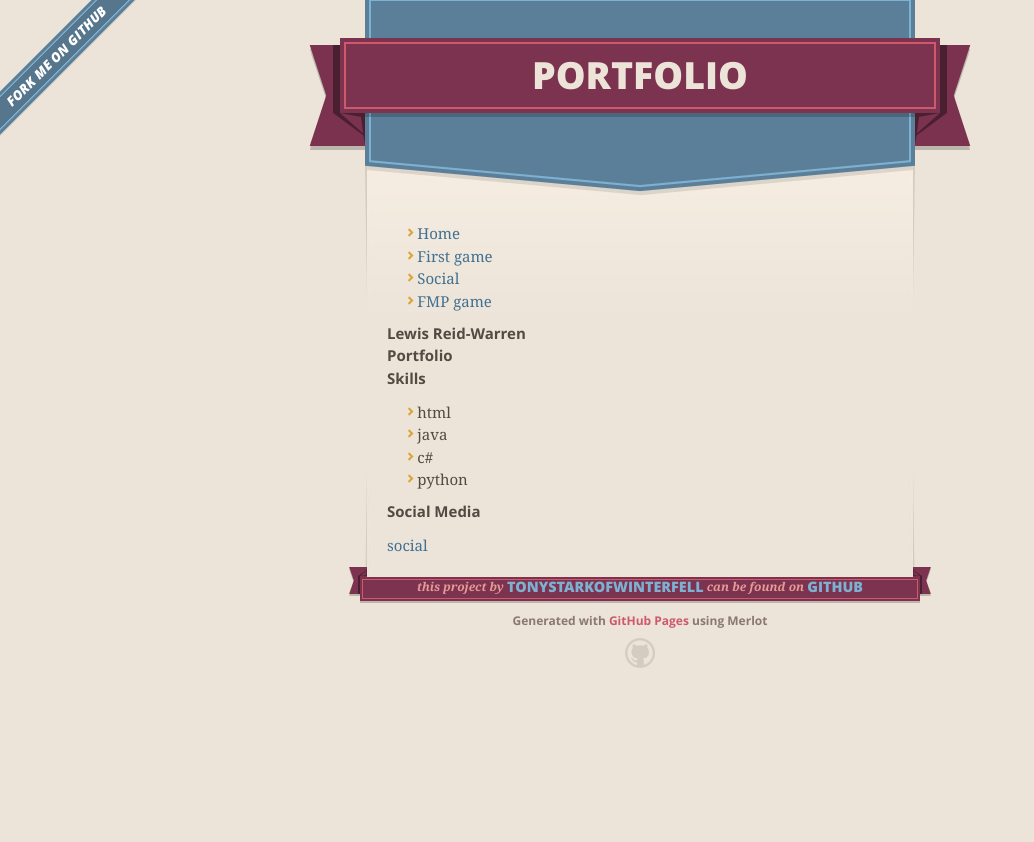
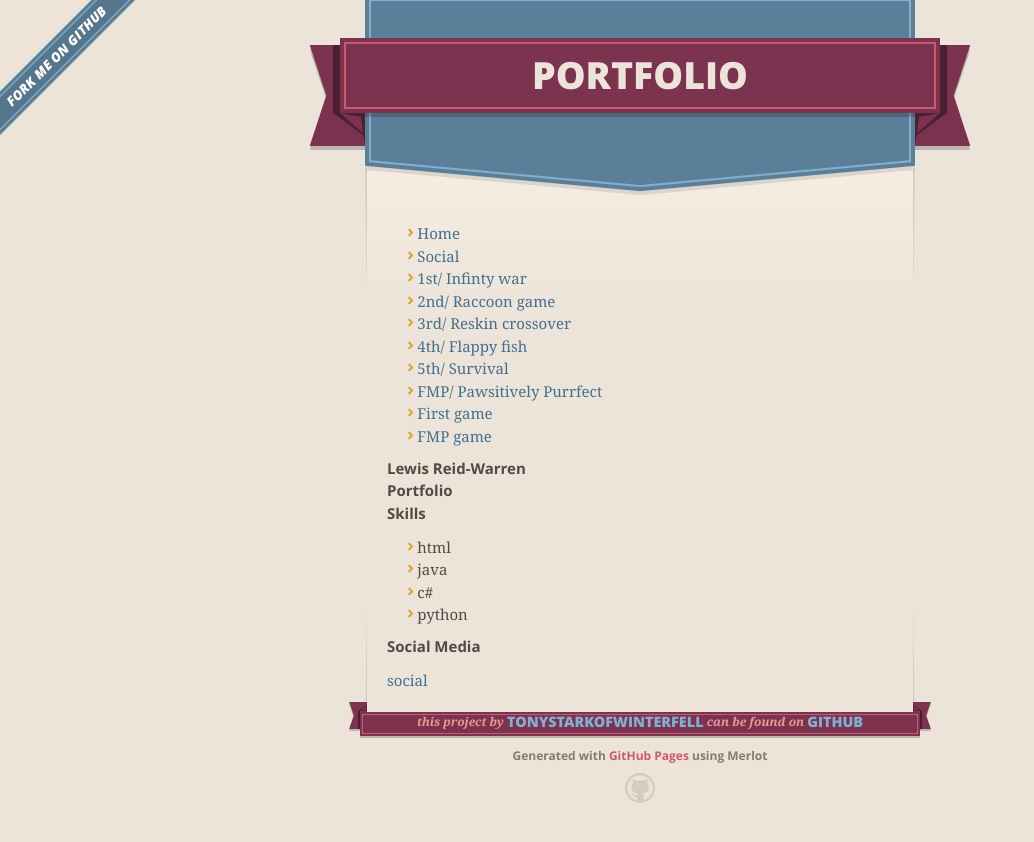
Before and after one commit to TonyStarkOfWinterfell/portfolio, a Jekyll site: the page built from index.md, in a window 1280 px wide. Shown: the top 842 px of the page, without its empty margins (0-1034 px from the left). Built offline with Jekyll 4.4.1, drawn with Linux system fonts in a browser that asks for light colours; our own code applies the rules of GitHub Pages for plain Markdown files; the repository's description, which GitHub fills in, is left out.

Commit message:
Update nav.html
organising

```diff
--- a/_includes/nav.html
+++ b/_includes/nav.html
@@ -4,11 +4,30 @@
      <a href="index.html"> Home </a>
    </li>
   <li>
+     <a href="social.html"> Social </a>
+   </li>
+  <li>
+     <a href="index.html"> 1st/ Infinty war </a>
+   </li>
+  <li>
+     <a href="index.html"> 2nd/ Raccoon game </a>
+   </li>
+  <li>
+     <a href="index.html"> 3rd/ Reskin crossover </a>
+   </li>
+  <li>
+     <a href="index.html"> 4th/ Flappy fish </a>
+   </li>
+  <li>
+     <a href="index.html"> 5th/ Survival </a>
+   </li>
+  <li>
+     <a href="index.html"> FMP/ Pawsitively Purrfect  </a>
+   </li>
+  <li>
      <a href="gallery.html"> First game </a>
    </li>
-  <li>
-     <a href="social.html"> Social </a>
-   </li>
+
   <li>
      <a href="fmp.html"> FMP game </a>
    </li>
```
